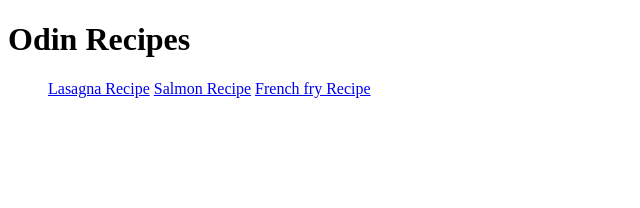
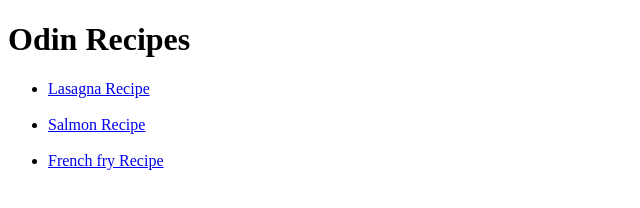
Before and after one commit to Timsheppard97/odin-recipes, a plain HTML site: page index.html in a window 1280 px wide. Shown: the whole page, without its empty margins (0-640 px from the left). Drawn offline with Linux system fonts and the light colour scheme.

Commit message:
Added in break lines to further seperate the list items. Break lines have been added to help even more with readability. Links are vertical and properly spaced apart.

```diff
--- a/index.html
+++ b/index.html
@@ -8,9 +8,9 @@
 <body>
     <h1>Odin Recipes</h1>
     <ul>
-        <a href="./recipes/lasagna.html">Lasagna Recipe</a>
-        <a href="./recipes/salmon.html">Salmon Recipe</a>
-        <a href="./recipes/french_fries.html">French fry Recipe</a>
+        <li><a href="./recipes/lasagna.html">Lasagna Recipe</a></li><br>
+        <li><a href="./recipes/salmon.html">Salmon Recipe</a></li><br>
+        <li><a href="./recipes/french_fries.html">French fry Recipe</a></li>
     </ul>
 </body>
 </html>
```
